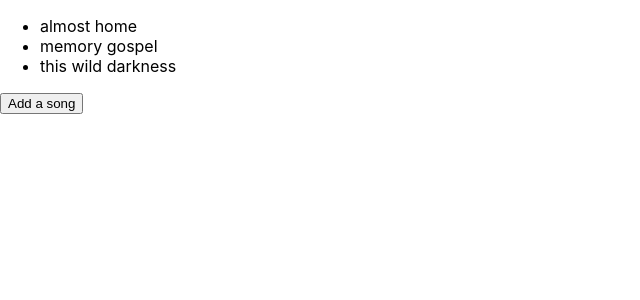
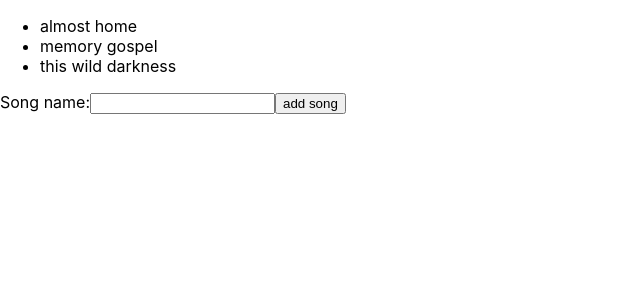
Before and after one commit to alekseimets/react-context-hooks, a React (Create React App) app in the folder hooksapp/: page / in a window 1280 px wide. Shown: the top 300 px of the page, without its empty margins (0-640 px from the left). Built offline with nearby package versions, Linux system fonts and the light colour scheme.

Commit message:
Added NewSongForm.js and connecting SongList.js

```diff
--- /dev/null
+++ b/hooksapp/src/components/NewSongForm.js
@@ -0,0 +1,20 @@
+import React, { useState } from 'react';
+
+const NewSongForm = ({ addSong }) => {
+    const [title, setTitle] = useState('');
+    const handleSubmit = (e) => {
+        e.preventDefault();
+        addSong(title);
+        setTitle('');
+    }
+
+    return (
+        <form onSubmit={handleSubmit}>
+            <label>Song name:</label>
+            <input type="text" value={title} required onChange={(e) => setTitle(e.target.value)}/>
+            <input type="submit" value="add song"/>
+        </form>
+    );
+}
+
+export default NewSongForm;
--- a/hooksapp/src/components/SongList.js
+++ b/hooksapp/src/components/SongList.js
@@ -1,5 +1,6 @@
 import React, { useState } from 'react';
 import { v4 as uuidv4 } from 'uuid';
+import NewSongForm from './NewSongForm';
 
 const SongList = () => {
     const [songs, setSongs] = useState([
@@ -7,8 +8,8 @@
         {title: 'memory gospel', id: 2},
         {title: 'this wild darkness', id: 3}
     ]);
-    const addSong = () => {
-        setSongs([...songs, {title: 'new song', id: uuidv4() }]);
+    const addSong = (title) => {
+        setSongs([...songs, {title, id: uuidv4() }]);
     }
     return (
         <div className="song-list">
@@ -17,7 +18,7 @@
                     return (<li key={song.id}>{song.title}</li>);
                 })}
             </ul>
-            <button onClick={addSong}>Add a song</button>
+            <NewSongForm addSong={addSong} />
         </div>
     );
 }
```
